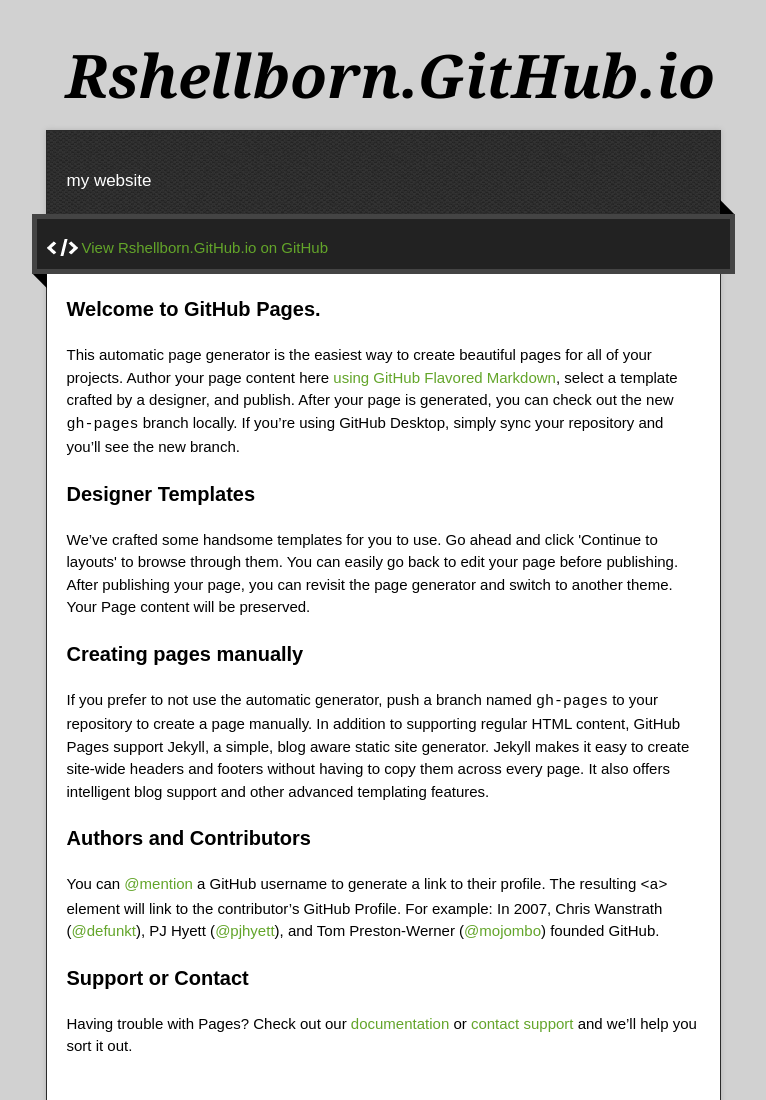
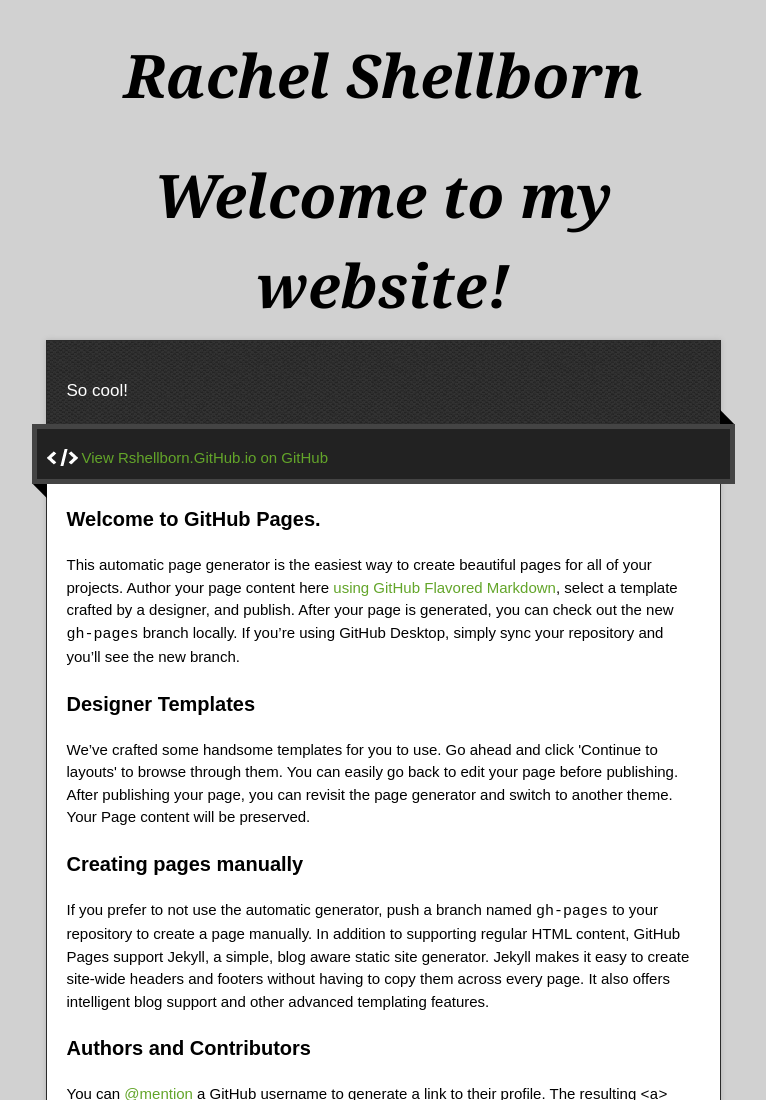
Before and after one commit to rshellborn/rshellborn.github.io, a plain HTML site: page index.html in a window 1280 px wide. Shown: the top 1100 px of the page, without its empty margins (257-1023 px from the left). Drawn offline with nearby package versions, Linux system fonts and the light colour scheme.

Commit message:
Update index.html

```diff
--- a/index.html
+++ b/index.html
@@ -22,10 +22,11 @@
 
   <div class="wrapper">
     <header>
-      <h1 class="title">Rshellborn.GitHub.io</h1>
+      <h1 class="title">Rachel Shellborn</h1>
+      <h1 class="title">Welcome to my website!</h1>
     </header>
     <div id="container">
-      <p class="tagline">my website</p>
+      <p class="tagline">So cool!</p>
       <div id="main" role="main">
         <div class="download-bar">
         <div class="inner">
```
